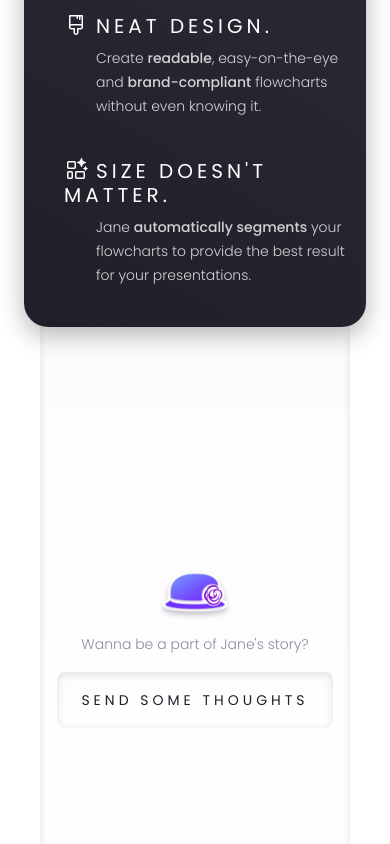
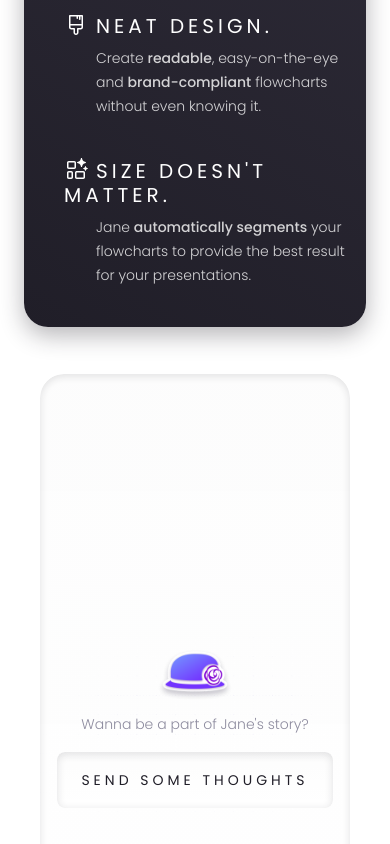
Before and after one commit to simon-lebastard/jane, a plain HTML site: page index.html in a window 390 px wide. Shown: the part 1447-2291 px from the top of the page. Drawn offline with Linux system fonts and the light colour scheme.

Commit message:
fixed responsive again

```diff
--- a/style.css
+++ b/style.css
@@ -680,7 +680,16 @@ p.page_2_text {
         pointer-events: none;
     }
     #page_3 {
+        top: 80px;
         left: 40px;
+    }
+    #page_3:after {
+        content: "";
+        display: block;
+        position: absolute;
+        height: 40px;
+        width: 100%;
+        top: 100%;
     }
     .navigation {
         display: none;
```
